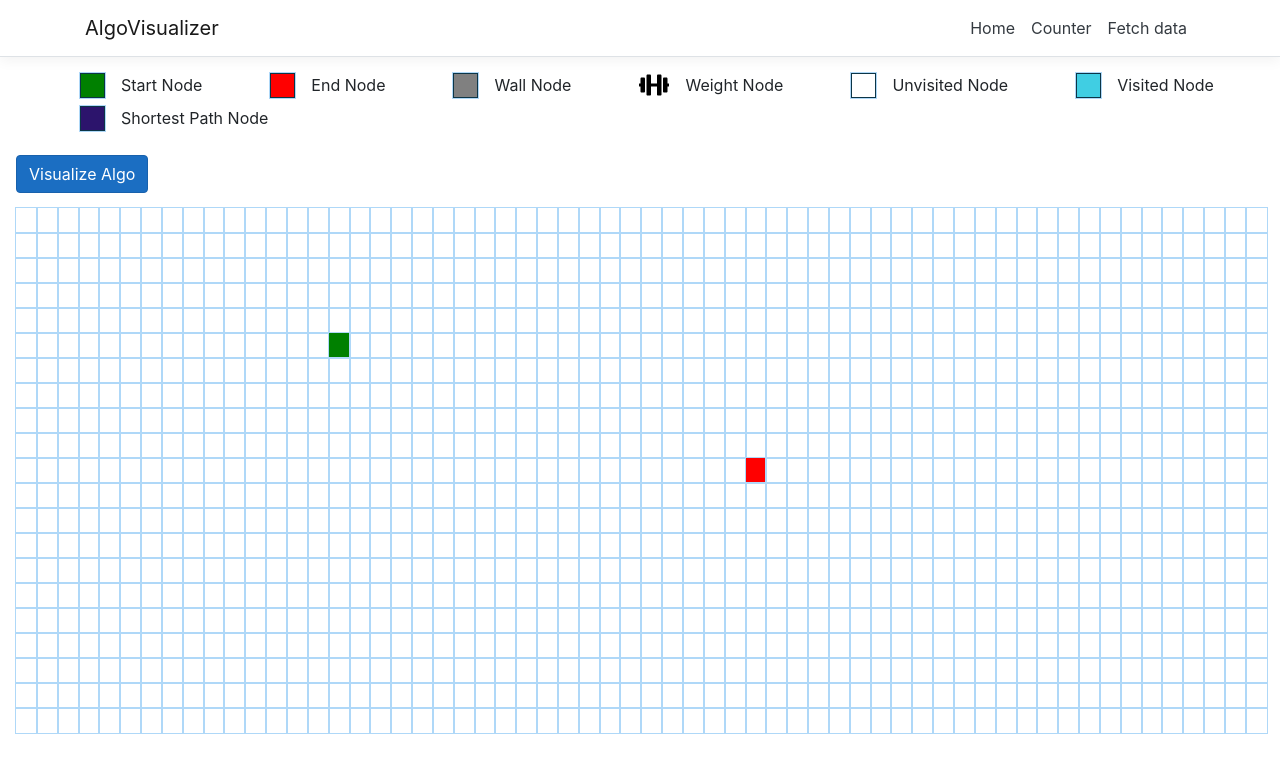
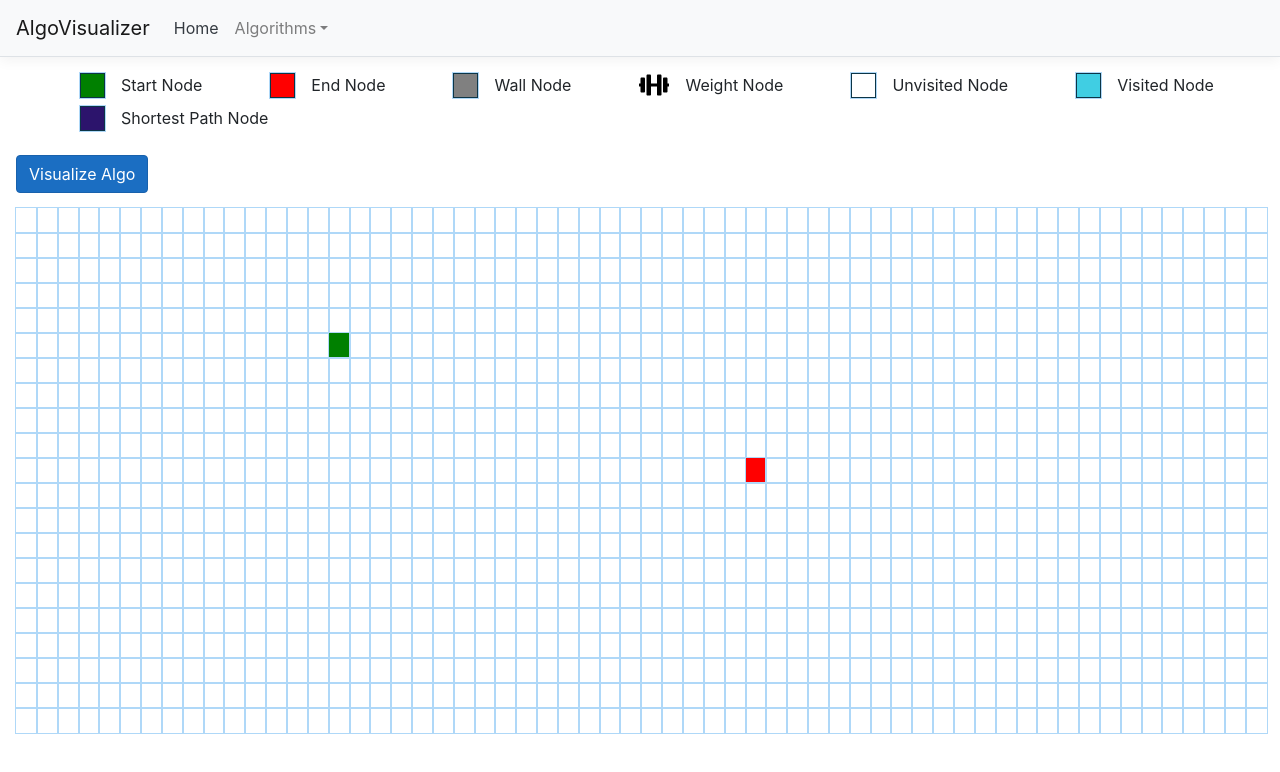
Before and after one commit to melikpehlivanov/AlgorithmVisualizer, a React (Create React App) app in the folder AlgoVisualizer/AlgoVisualizer/ClientApp/: page /pathfindingAlgorithms in a window 1280 px wide. Shown: the top 772 px of the page. Built offline with nearby package versions, Linux system fonts and the light colour scheme.

Commit message:
Implement custom Navigation bar for Grid component

```diff
--- a/AlgoVisualizer/AlgoVisualizer/ClientApp/src/components/Layouts/GridLayout/GridLayout.jsx
+++ b/AlgoVisualizer/AlgoVisualizer/ClientApp/src/components/Layouts/GridLayout/GridLayout.jsx
@@ -1,5 +1,5 @@
 import React, { Component, Fragment } from 'react';
-import { NavMenu } from '../../Navbar/NavMenu';
+import { GridNavbar } from '../../Navbar/GridNavbar';
 
 import './GridLayout.css';
 
@@ -7,7 +7,7 @@ export class GridLayout extends Component {
   render () {
     return (
       <Fragment>
-        <NavMenu />
+        <GridNavbar />
         <div id="algo-legend">
           <ul>
             <li>
--- /dev/null
+++ b/AlgoVisualizer/AlgoVisualizer/ClientApp/src/components/Navbar/GridNavbar.js
@@ -0,0 +1,56 @@
+import React from 'react';
+import {Navbar, NavDropdown, Nav, NavItem} from 'react-bootstrap';
+import {NavLink} from 'reactstrap';
+import { Link } from 'react-router-dom';
+
+const algorithms = [
+    {
+      value: 'astar',
+      label: 'A* Search',
+      description: 'A* Search is 𝐰𝐞𝐢𝐠𝐡𝐭𝐞𝐝 and 𝐠𝐮𝐚𝐫𝐚𝐧𝐭𝐞𝐞𝐬 the shortest path!',
+      isWeight: true,
+    },
+    {
+      value: 'dijkstra',
+      label: "Dijkstra's Search",
+      description: "Dijkstra's Algorithm is 𝐰𝐞𝐢𝐠𝐡𝐭𝐞𝐝 and 𝐠𝐮𝐚𝐫𝐚𝐧𝐭𝐞𝐞𝐬 the shortest path!",
+      isWeight: true,
+    },
+    {
+      value: 'bfs',
+      label: 'Breadth-first Search',
+      description: 'Breath-first Search is 𝐮𝐧𝐰𝐞𝐢𝐠𝐡𝐭𝐞𝐝 and 𝐠𝐮𝐚𝐫𝐚𝐧𝐭𝐞𝐞𝐬 the shortest path!',
+      isWeight: false,
+    },
+    {
+      value: 'dfs',
+      label: 'Depth-first Search',
+      description: 'Depth-first Search is 𝐮𝐧𝐰𝐞𝐢𝐠𝐡𝐭𝐞𝐝 and 𝐝𝐨𝐞𝐬 𝐧𝐨𝐭 𝐠𝐮𝐚𝐫𝐚𝐧𝐭𝐞𝐞 the shortest path!',
+      isWeight: false,
+    }
+];
+
+export function GridNavbar(){
+    return(
+        <Navbar className="navbar-expand-sm navbar-toggleable-sm ng-white border-bottom box-shadow mb-3" bg="light" expand="lg">
+            <Navbar.Brand href="#home">AlgoVisualizer</Navbar.Brand>
+            <Navbar.Toggle aria-controls="basic-navbar-nav" />
+            <Navbar.Collapse id="basic-navbar-nav">
+              <Nav className="mr-auto">
+                <NavItem>
+                  <NavLink tag={Link} className="text-dark" to="/">Home</NavLink>
+                </NavItem>
+                <NavDropdown title="Algorithms" id="basic-nav-dropdown">
+                    {algorithms.map((currentElement, index) => {
+                        return(
+                          <NavDropdown.Item key={index}>
+                            {currentElement.label}
+                          </NavDropdown.Item>
+                        );
+                      })}
+                </NavDropdown>
+              </Nav>
+            </Navbar.Collapse>
+        </Navbar>
+    );
+}
```
